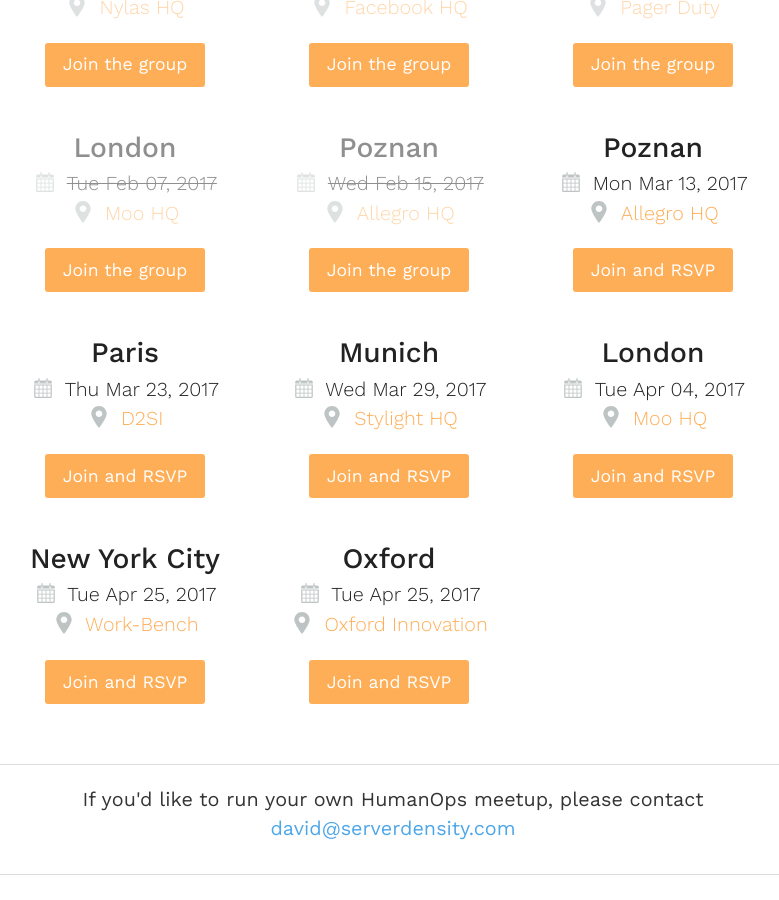
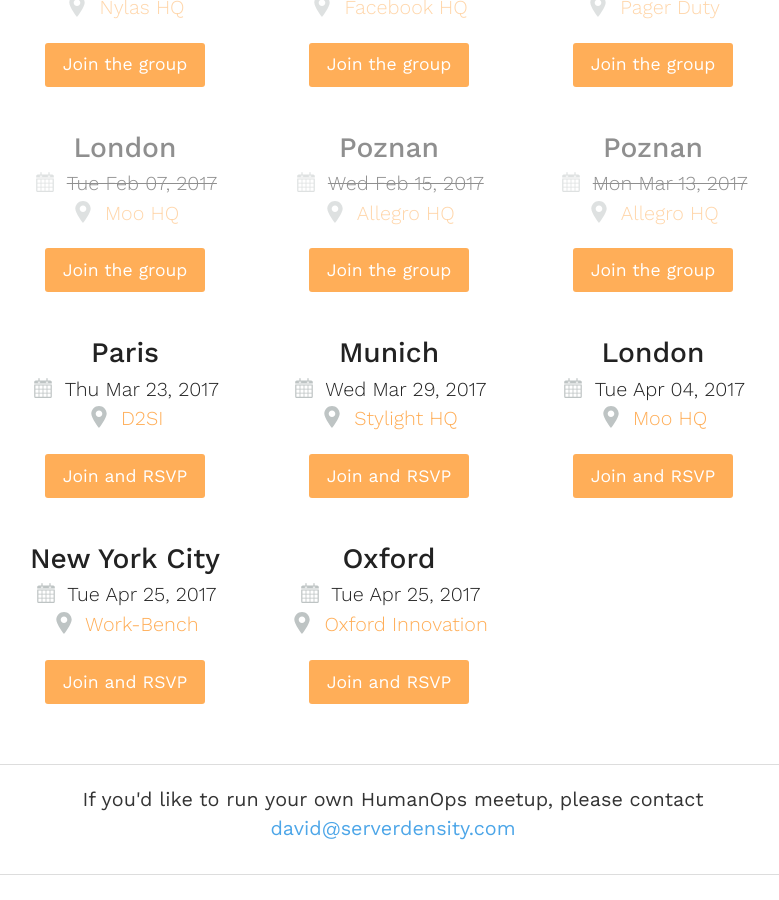
Before and after one commit to HumanOps/site, a Jekyll site: the page built from index.html, in a window 1280 px wide and 900 px high, scrolled down 1707 px. Shown: the whole window, without its empty margins (247-1026 px from the left). Built offline with Jekyll 4.4.1, drawn with Linux system fonts in a browser that asks for light colours; a script that is not in the unit is left out.

Commit message:
Mark March 13 Poznan meetup as completed

```diff
--- a/_sections/5-what-can-we-do.html
+++ b/_sections/5-what-can-we-do.html
@@ -89,14 +89,14 @@
             <a target="_blank" class="btn" href="http://www.meetup.com/HumanOps-Poznan/" title="HumanOps Poland">Join the group</a>
         </div>
 
-        <div class="action-item action-item--meetup">
+        <div class="action-item action-item--meetup action-item--completed">
             <h3>Poznan</h3>
             <p class="item-text">
-                {% include icon-calendar.svg %} Mon Mar 13, 2017
+                {% include icon-calendar.svg %} <del>Mon Mar 13, 2017</del>
                 <br />
                 {% include icon-location.svg %} <a target="_blank" href="https://www.google.com/maps/place/Pixel,+Grunwaldzka+182,+60-166+Poznań,+Poland/@52.3914288,16.8558851,17z/data=!3m1!4b1!4m5!3m4!1s0x47044519567b7349:0xe7308834dff3cc66!8m2!3d52.3914255!4d16.8580791?hl=en">Allegro HQ</a>
             </p>
-            <a target="_blank" class="btn" href="http://www.meetup.com/HumanOps-Poznan/" title="HumanOps Poland">Join and RSVP</a>
+            <a target="_blank" class="btn" href="https://www.meetup.com/HumanOps-Poznan/" title="HumanOps Poland">Join the group</a>
         </div>
 
         <div class="action-item action-item--metup">
```
